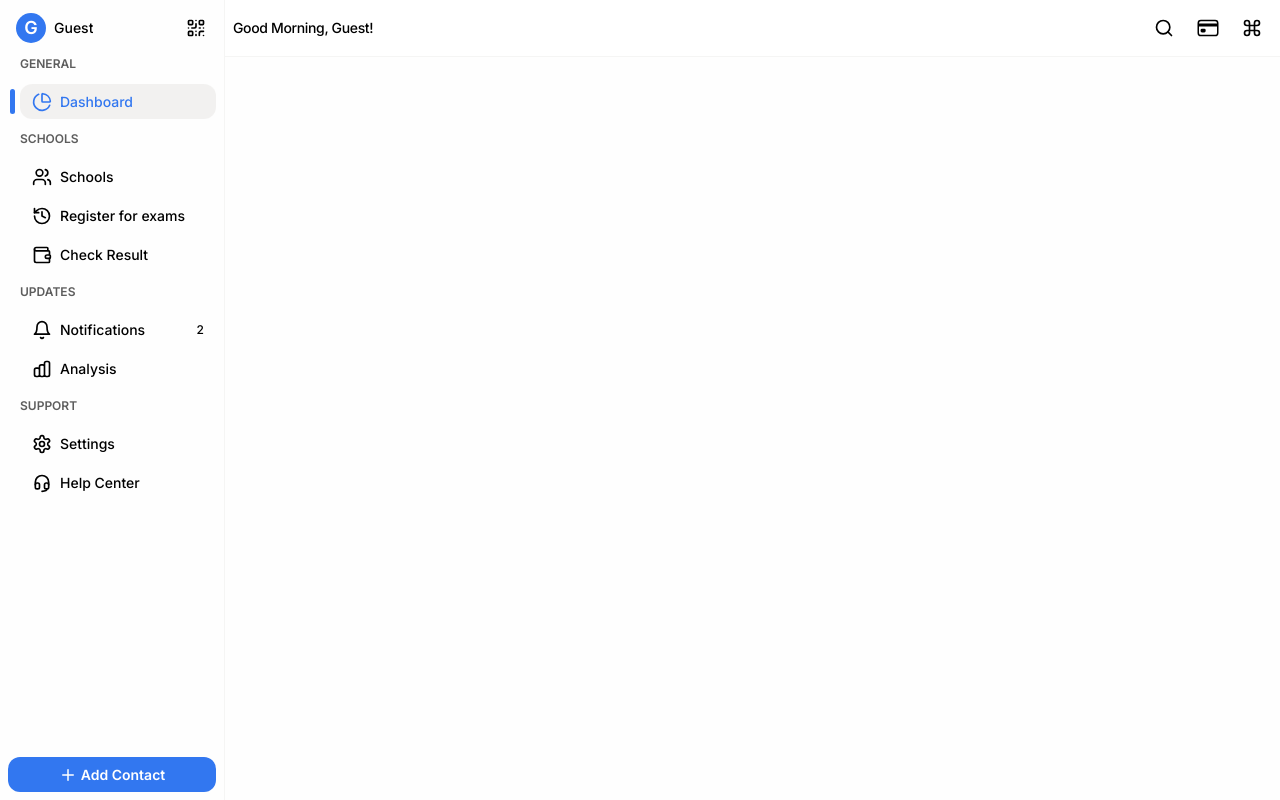
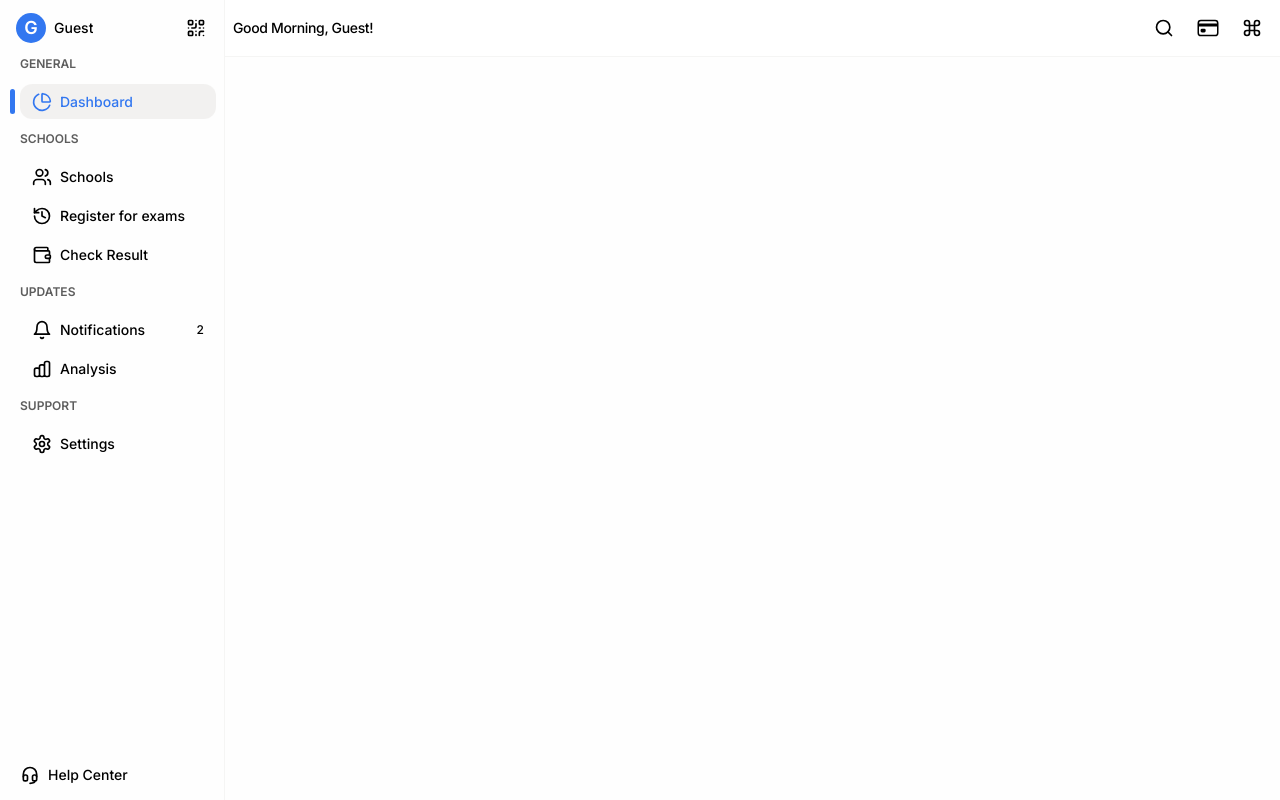
Before and after one commit to mbonikev/GradeWave, a React (Vite) app: page /#/student_dashboard in a window 1280 px wide. Built offline with nearby package versions, Linux system fonts and the light colour scheme.

Commit message:
updated src/components/student/StudentSidebar.jsx

```diff
--- a/src/components/student/StudentSidebar.jsx
+++ b/src/components/student/StudentSidebar.jsx
@@ -147,6 +147,9 @@ function StudentSidebar({ closeSidebar, showSidebar }) {
           <LuSettings className="text-xl max-lg:text-2xl" />
           Settings
         </Link>
+      </div>
+      {/* bottom link */}
+      <div className="flex flex-col p-2">
         <Link
           to="/"
           className={`rounded-xl min-w-fit text-sm relative flex items-center border-transparent justify-start gap-2 group px-3 h-[35px] font-medium
@@ -161,13 +164,6 @@ function StudentSidebar({ closeSidebar, showSidebar }) {
           Help Center
         </Link>
       </div>
-      {/* bottom link */}
-      <div className="flex flex-col p-2">
-        <button className="h-[35px] px-4 rounded-xl flex items-center justify-center gap-1 bg-main-color text-white text-sm font-semibold">
-          <LuPlus className="text-lg" />
-          Add Contact
-        </button>
-      </div>
     </div>
   );
 }
```
